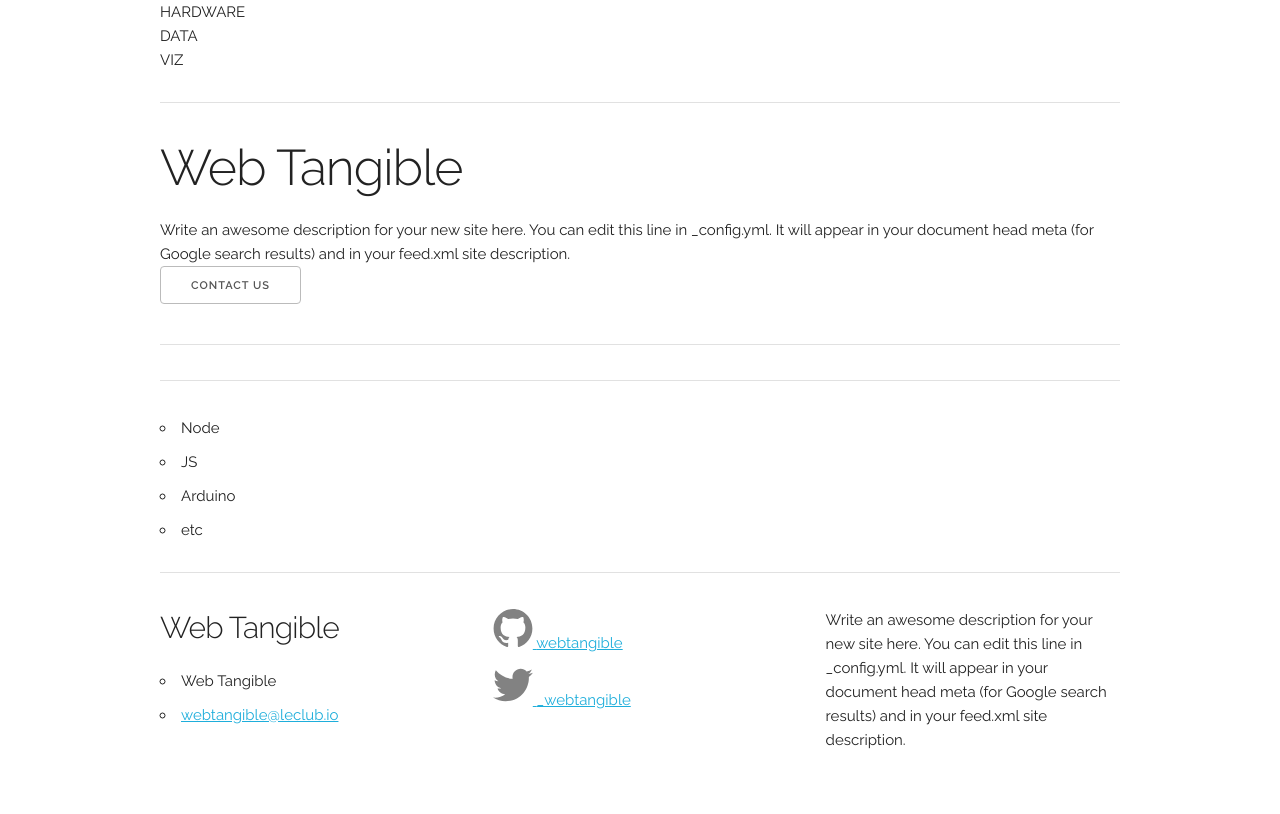
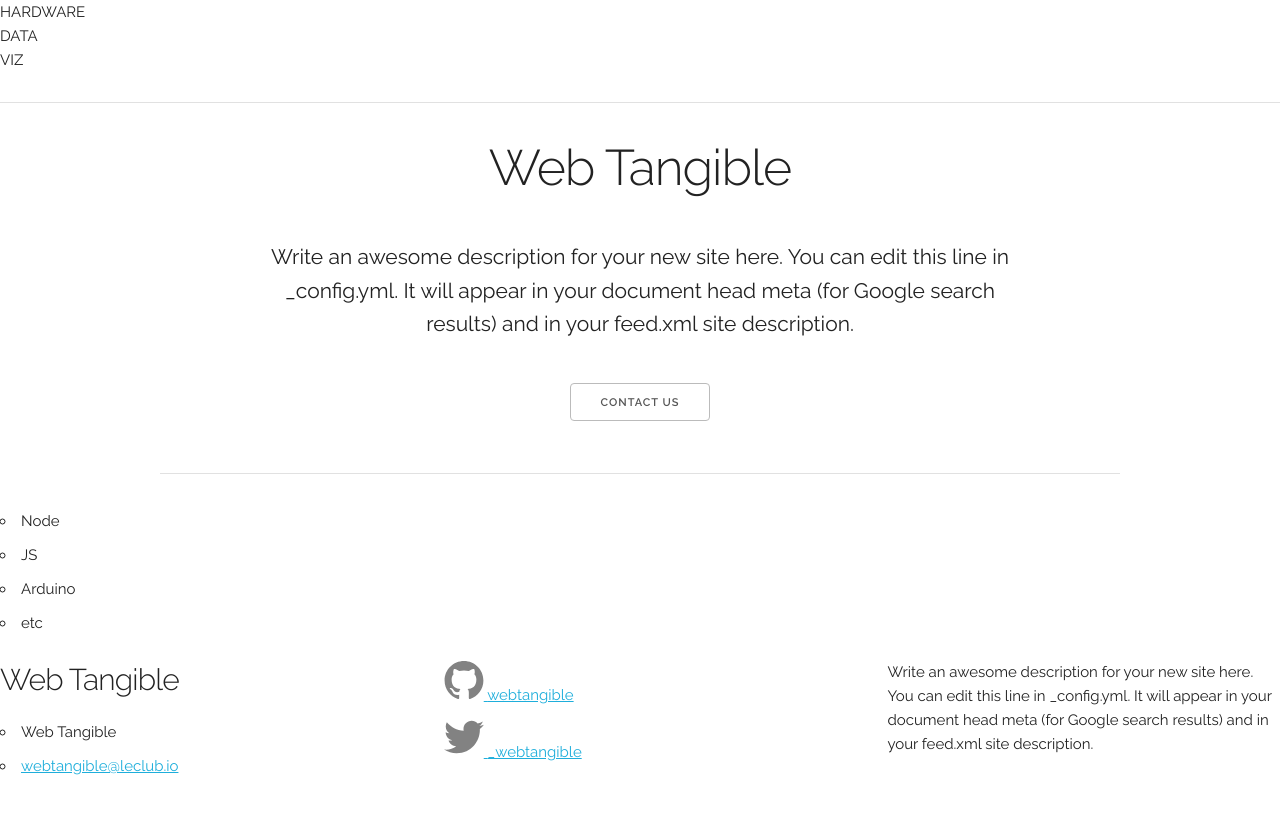
Before and after one commit to madeout/webtangible, a Jekyll site: the page built from index.md, in a window 1280 px wide. Shown: the top 814 px of the page. Built offline with Jekyll 4.4.1, drawn with Linux system fonts in a browser that asks for light colours.

Commit message:
cleaner jumbo title

```diff
--- a/_includes/contact_form.html
+++ b/_includes/contact_form.html
@@ -25,5 +24,7 @@
   <input type="hidden" name="_next" value="/thanks" />
   <input type="hidden" id="form-subject" name="_subject" value="Contact Web Tangible !" />
   <input type="text" name="_gotcha" style="display:none" />
-  <input class="button button-primary" type="submit" value="Send this!">
+  <p class="center ">
+    <input class="button button-primary" type="submit" value="Send this!">
+  </p>
 </form>
--- a/_layouts/home.html
+++ b/_layouts/home.html
@@ -1,29 +1,28 @@
 {% include head.html %}
 
-<div class="container" id="main">
 {% include home/gallery.html %}
 
 <hr>
 
+<div class="container home">
+  <div id="jumbo">
     <h1>{{ site.title }}</h1>
+    <p>
       {{ site.description }}
+    </p>
     <p>
       <a id="form-collapse-button" href="#" class="button button">Contact Us</a>
     </p>
-
-  <hr>
+  </div>
   {% include contact_form.html %}
   <hr>
+</div>
 
   {% include home/list_tech.html %}
 
-  <hr>
-
   {% include footer.html %}
-</div>
 <script src="{{ "/js/d3.v3.js" | prepend: site.baseurl }}" charset="utf-8"></script>
 <script>
-
 
 // show / hide form
 d3.select("#webtangible-contact-form").style("display", "none")
--- a/_sass/_home.scss
+++ b/_sass/_home.scss
@@ -0,0 +1,19 @@
+.home {
+  #jumbo {
+    text-align: center;
+    p {
+      font-size: 1.4em;
+      width: 80%;
+      margin: 2em auto;
+    }
+  }
+
+  form {
+    width: 80%;
+    margin: 2em auto;
+  }
+
+
+
+
+}
--- a/css/main.scss
+++ b/css/main.scss
@@ -41,6 +41,9 @@ $on-laptop:        800px;
     }
 }
 
+.center {
+  text-align: center;
+}
 
 // Import partials from `sass_dir` (defaults to `_sass`)
 @import
```
Also changed, not shown: other parts of _includes/contact_form.html (+0 -1 lines). Lines whose indentation alone changed are shown as unchanged.
